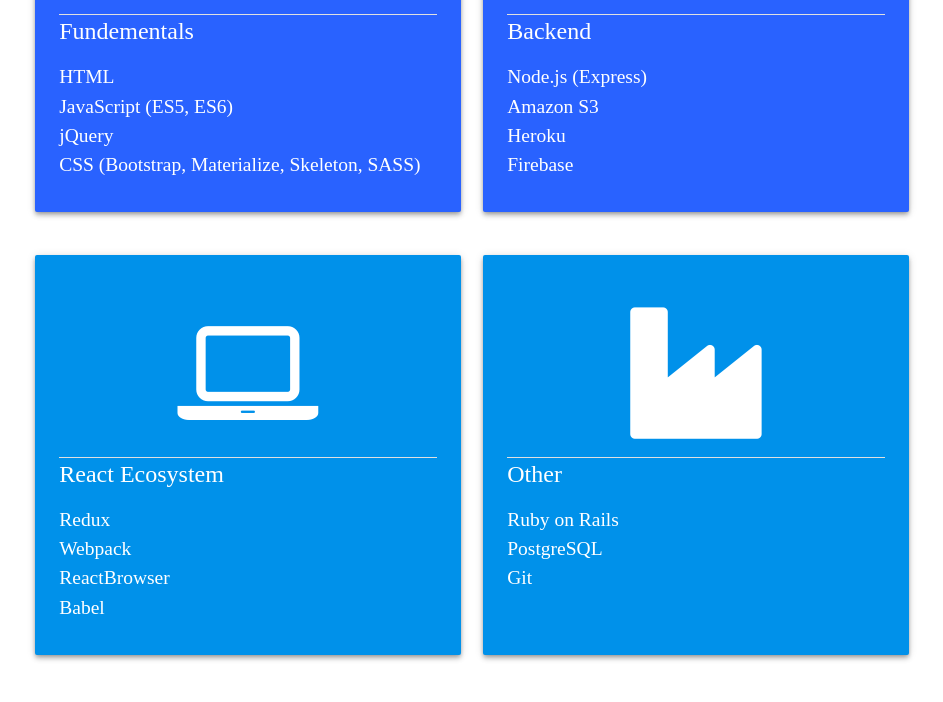
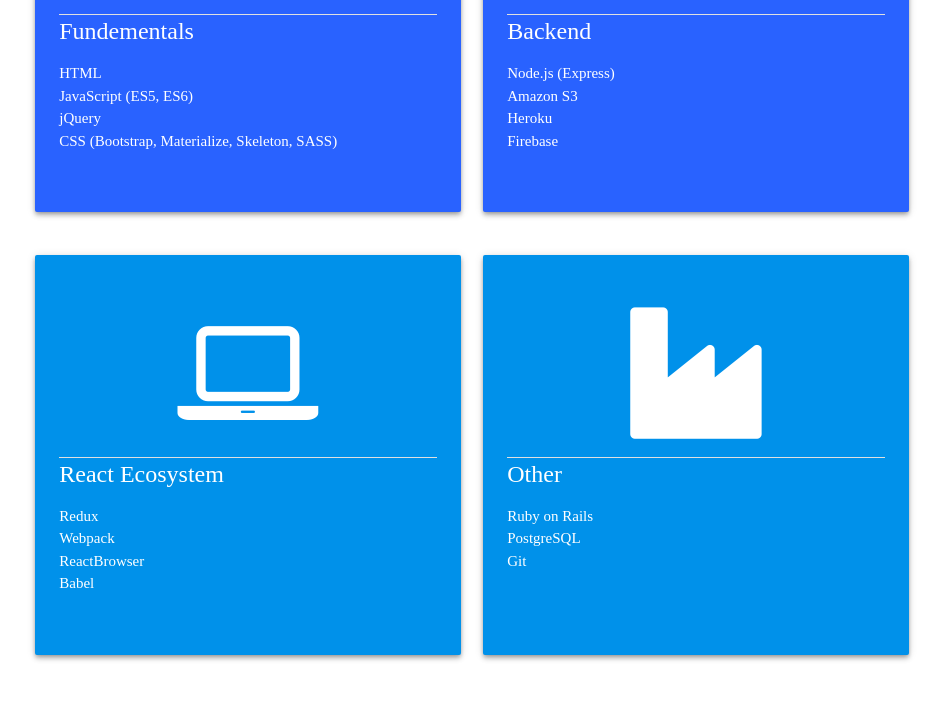
Before and after one commit to MikoBrandini/portfolio, a plain HTML site: page index.html in a window 1280 px wide. Shown: the part 895-1597 px from the top of the page, without its empty margins (168-1111 px from the left). Drawn offline with nearby package versions, Linux system fonts and the light colour scheme; a web font is replaced by a local one.

Commit message:
changed list item size

```diff
--- a/assets/css/styles.css
+++ b/assets/css/styles.css
@@ -41,6 +41,3 @@ body{
 .fa-twitter{
   margin-right: 40px;
 }
-li {
-  font-size: 1.3em;
-}
```
